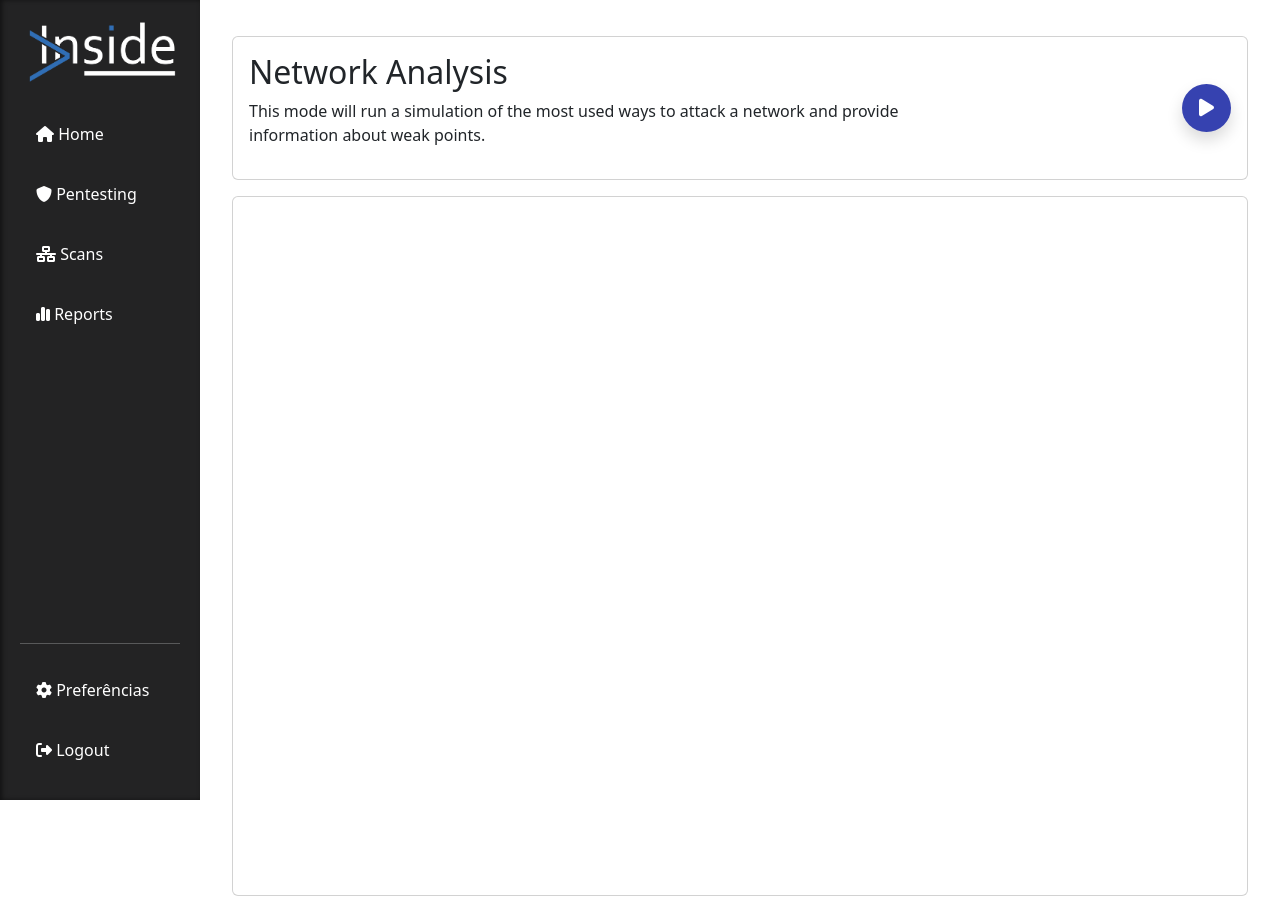
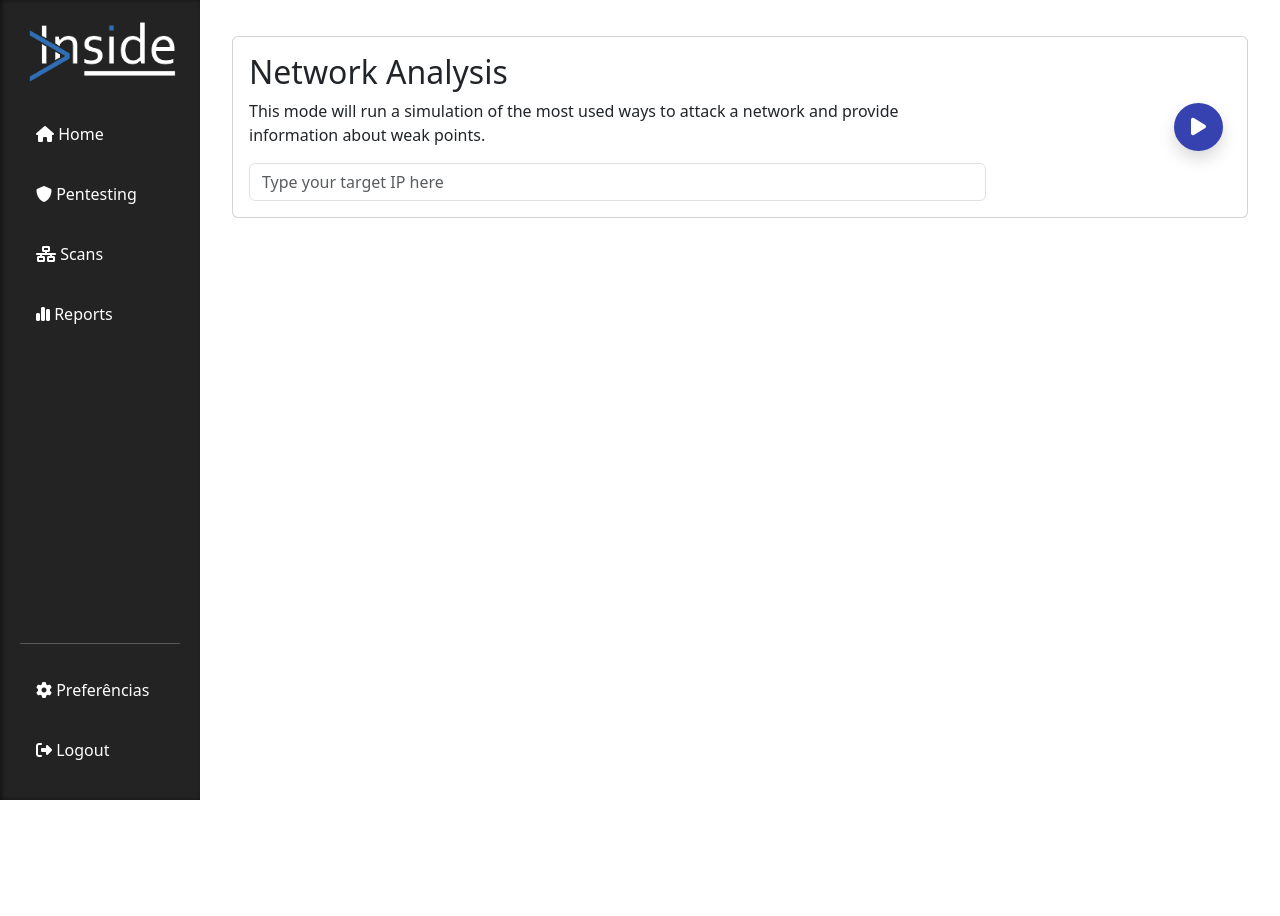
Before and after one commit to nathanrodriguesst/inside-dashboard-angular, an Angular app: page /pentesting in a window 1280 px wide. After the commit the page ends 800 px from the top, so only its background shows below. Built offline with nearby package versions, Linux system fonts and the light colour scheme.

Commit message:
Network Analysis Form

```diff
--- a/angular.json
+++ b/angular.json
@@ -97,5 +97,8 @@
         }
       }
     }
+  },
+  "cli": {
+    "analytics": false
   }
 }
--- a/src/app/components/nmap/nmap.component.ts
+++ b/src/app/components/nmap/nmap.component.ts
@@ -15,7 +15,6 @@ import { ToastrService } from 'ngx-toastr';
 export class NmapComponent implements OnInit {
   nmapForm: FormGroup;
   isLoading = false;
-  responseMessage = '';
   result: Nmap | null = null;
 
   constructor(
@@ -43,14 +42,9 @@ export class NmapComponent implements OnInit {
     this.nmapForm.patchValue({ checkedValues });
   }
 
-  fetchResults() {
-
-  }
-
   onSubmit(): void {
     if (this.nmapForm.valid) {
       this.isLoading = true;
-      this.responseMessage = '';
 
       var ip = this.nmapForm.get('ip')?.value;
       var args = this.nmapForm.get('checkedValues')?.value;
--- a/src/app/components/pentesting/pentesting.component.html
+++ b/src/app/components/pentesting/pentesting.component.html
@@ -3,26 +3,32 @@
     <div class="col-12">
       <div class="card mt-3">
         <div class="card-body">
-          <div class="d-flex justify-content-between align-items-center">
-            <div class="col-lg-9">
-              <h2>Network Analysis</h2>
-              <p>
-                This mode will run a simulation of the most used ways to attack a network and provide information about weak points.
-              </p>
+          <form [formGroup]="pentestingForm" (ngSubmit)="onSubmit()">
+            <div class="d-flex justify-content-between align-items-center">
+              <div class="col-lg-9">
+
+                <h2>Network Analysis</h2>
+                <p>
+                  This mode will run a simulation of the most used ways to attack a network and provide information about weak points.
+                </p>
+
+                  <input class="form-control" formControlName="ip" type="text" placeholder="Type your target IP here">
+              </div>
+              <div class="col-lg-1 text-end me-2">
+                <button type="submit" class="btn btn-blue btn-lg rounded-circle shadow" id="execute" name="execute">
+                  <i *ngIf="!isLoading" class="fa-solid fa-play"></i>
+                  <i *ngIf="isLoading" class="spinner-border spinner-border-sm"></i>
+                </button>
+              </div>
             </div>
-            <div class="col-lg-1 text-end">
-              <button type="submit" class="btn btn-blue btn-lg rounded-circle shadow" id="execute" name="execute">
-                <i class="fa-solid fa-play"></i>
-              </button>
-            </div>
-          </div>
+          </form>
         </div>
       </div>
     </div>
-    <div class="col-12">
+    <div *ngIf="result" class="col-12">
       <div class="card mt-3" style="min-height: 700px;">
         <div class="card-body text-center d-flex flex-column justify-content-center">
-          <!-- Additional content goes here -->
+          {{ result.response }}
         </div>
       </div>
     </div>
--- a/src/app/components/pentesting/pentesting.component.ts
+++ b/src/app/components/pentesting/pentesting.component.ts
@@ -1,7 +1,9 @@
 import { CommonModule } from '@angular/common';
 import { Component } from '@angular/core';
-import { ReactiveFormsModule } from '@angular/forms';
-import { RouterModule } from '@angular/router';
+import { FormBuilder, FormGroup, ReactiveFormsModule, Validators } from '@angular/forms';
+import { ToastrService } from 'ngx-toastr';
+import { PentestingService } from '../../services/pentesting.service';
+import { Pentesting } from '../../models/pentesting.model';
 
 @Component({
   selector: 'app-pentesting',
@@ -11,5 +13,44 @@ import { RouterModule } from '@angular/router';
   styleUrl: './pentesting.component.css'
 })
 export class PentestingComponent {
+  pentestingForm: FormGroup;
+  result: Pentesting | null = null;
+  isLoading = false;
 
+  constructor(
+    private fb: FormBuilder,
+    private pentestingService: PentestingService,
+    private toastr: ToastrService
+  ) {
+    this.pentestingForm = this.fb.group({
+      ip: ['', [Validators.required, this.isValidIP]],
+      checkedValues: ['-sn', Validators.required]
+    });
+  }
+
+  isValidIP(control: any): { [key: string]: boolean } | null {
+    const ipRegex = /\b(?:25[0-5]|2[0-4][0-9]|[01]?[0-9][0-9]?)\.(?:25[0-5]|2[0-4][0-9]|[01]?[0-9][0-9]?)\.(?:25[0-5]|2[0-4][0-9]|[01]?[0-9][0-9]?)\.(?:25[0-5]|2[0-4][0-9]|[01]?[0-9][0-9]?)\b(?:;|$)/;
+    return ipRegex.test(control.value) ? null : { invalidIP: true };
+  }
+
+  onSubmit(): void {
+    if (this.pentestingForm.valid) {
+      var ip = this.pentestingForm.get('ip')?.value;
+      this.isLoading = true;
+
+      this.pentestingService.runPentesting(ip).subscribe({
+        next: (data: Pentesting) => {
+          this.result = data;
+          this.toastr.success('Your scan was successfull.', 'Success!');
+          this.isLoading = false;
+        },
+        error: () => {
+          this.toastr.error('Error running scan.', 'Error!');
+          this.isLoading = false;
+        }
+      });
+    } else {
+      this.toastr.warning('Please enter a valid IP.', 'Warning!');
+    }
+  }
 }
--- /dev/null
+++ b/src/app/models/pentesting.model.ts
@@ -0,0 +1,4 @@
+export interface Pentesting {
+  ip: string;
+  response: string;
+}
--- a/src/app/models/scan.model.ts
+++ /dev/null
@@ -1,4 +0,0 @@
-export interface Scan {
-  ip: string;
-  args: string;
-}
--- /dev/null
+++ b/src/app/services/pentesting.service.ts
@@ -0,0 +1,20 @@
+import { Injectable } from '@angular/core';
+import { environment } from '../environment/environment';
+import { HttpClient } from '@angular/common/http';
+import { Observable } from 'rxjs';
+import { Pentesting } from '../models/pentesting.model';
+
+@Injectable({
+  providedIn: 'root'
+})
+export class PentestingService {
+  private apiUrl = `${environment.apiUrl}/internal-net-analysis`;
+  constructor(private http: HttpClient) { }
+
+  runPentesting(ip: string) {
+    const body = { ip };
+    return this.http.post<Pentesting>(this.apiUrl, body, {
+      headers: { 'Content-Type': 'application/json' }
+    });
+  }
+}
```
Also changed, not shown: src/app/services/scan.service.ts (deleted, +0 -17 lines).
